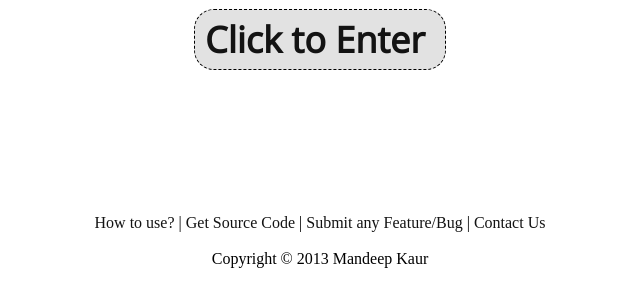
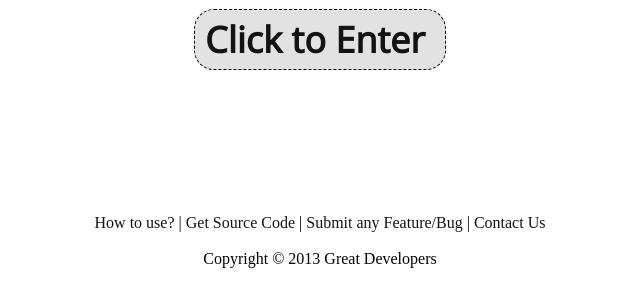
Before and after one commit to mandeepsimak/BaKaPlan-UI, a plain HTML site: page index.html in a window 1280 px wide. Shown: the part 288-594 px from the top of the page, 320-960 px from the left. Drawn offline with nearby package versions, Linux system fonts and the light colour scheme.

Commit message:
index.html

```diff
--- a/index.html
+++ b/index.html
@@ -33,7 +33,7 @@ It provides four different strategies to create seat plan.
  | <a href="https://github.com/GreatDevelopers/bakaplan#authors"> Contact Us </a>
 <br>
 <br>
-Copyright &copy; 2013 Mandeep Kaur
+Copyright &copy; 2013 Great Developers
 
 </div>
 </div>
```
